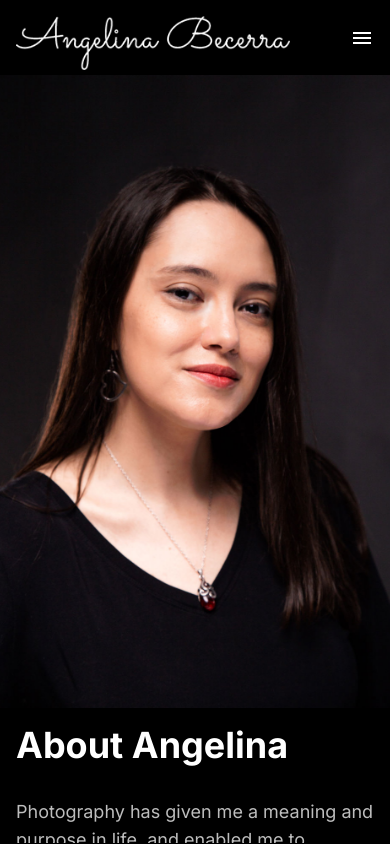
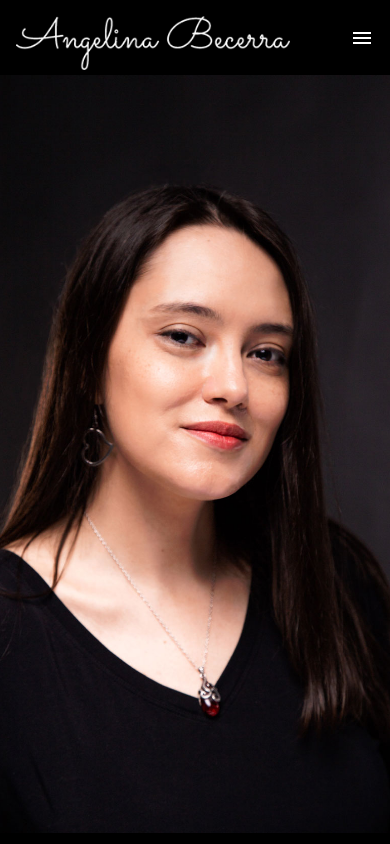
Before and after one commit to joshpayette/angelinabecerra.com, a Next.js app: page /about in a window 390 px wide. Built offline with nearby package versions, Linux system fonts and the light colour scheme.

Commit message:
Moved <main> tag to each page to remove scrollbars on non-gallery pages

```diff
--- a/components/navigation/SiteNavigation.tsx
+++ b/components/navigation/SiteNavigation.tsx
@@ -14,6 +14,7 @@ import { siteLinks } from 'components/navigation/links'
 import { makeStyles } from '@material-ui/core/styles'
 import { DrawerLink } from './DrawerLink'
 import { NavLink } from './NavLink'
+import clsx from 'clsx'
 
 const useStyles = makeStyles((theme) => ({
   childList: {
--- a/pages/_app.tsx
+++ b/pages/_app.tsx
@@ -8,18 +8,6 @@ import { theme } from 'theme'
 import { SiteNavigation } from 'components/navigation'
 
 const useStyles = makeStyles((theme) => ({
-  main: {
-    width: '100%',
-    height: `calc(100% - ${theme.mixins.toolbar.minHeight}px - 20px)`,
-    overflowX: 'hidden',
-    overflowY: 'auto',
-  },
-  '@media (orientation: landscape) and (max-height: 500px)': {
-    main: {
-      width: '100%',
-      height: `calc(100% - 75px)`,
-    },
-  },
   '@global': {
     html: {
       width: '100%',
@@ -61,9 +49,7 @@ export default function MyApp({ Component, pageProps }: AppProps) {
       <ThemeProvider theme={theme}>
         <CssBaseline />
         <SiteNavigation />
-        <main className={classes.main}>
-          <Component {...pageProps} />
-        </main>
+        <Component {...pageProps} />
       </ThemeProvider>
     </>
   )
--- a/pages/about.tsx
+++ b/pages/about.tsx
@@ -6,6 +6,9 @@ import clsx from 'clsx'
 
 const useStyles = makeStyles((theme) => ({
   container: {
+    width: '100%',
+    height: `calc(100% - ${theme.mixins.toolbar.minHeight}px - 30px)`,
+    overflowX: 'hidden',
     overflowY: 'auto',
   },
   fullHeight: {
@@ -19,9 +22,8 @@ const useStyles = makeStyles((theme) => ({
     position: 'relative',
     height: '100%',
     minHeight: 500,
-    maxHeight: '75vh',
     [theme.breakpoints.up('sm')]: {
-      maxHeight: 'initial',
+      minHeight: 700,
     },
   },
   textWrapper: {
@@ -51,10 +53,7 @@ export default function AboutPage() {
   const classes = useStyles()
 
   return (
-    <Container
-      disableGutters
-      className={clsx(classes.fullHeight, classes.container)}
-    >
+    <Container component="main" disableGutters className={classes.container}>
       <Grid
         container
         justify="flex-start"
```
Also changed, not shown: pages/[[...slideIndex]].tsx (+19 -0 lines), pages/contact.tsx (+15 -1 lines), pages/gallery/[folderName]/[[...slideIndex]].tsx (+19 -0 lines).
